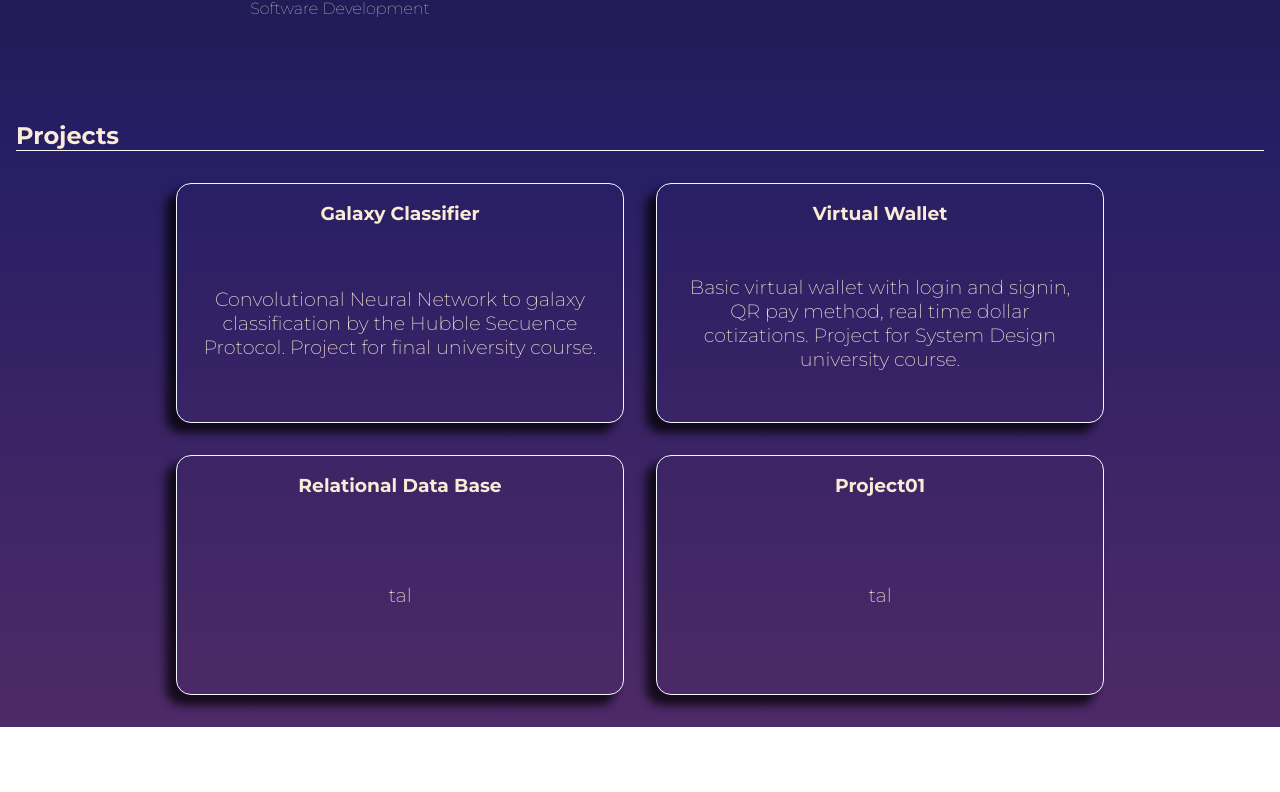
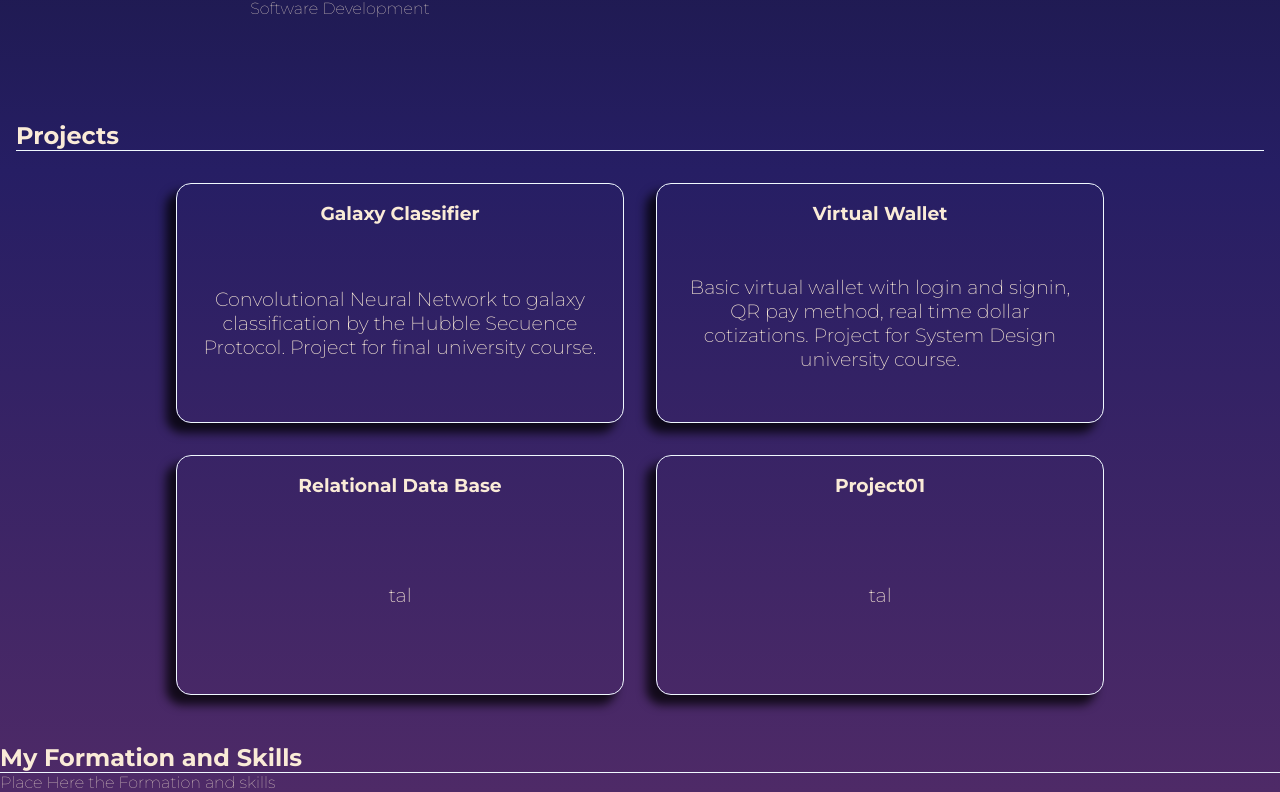
Before and after one commit to Leonidas314/Portfolio, a React (Vite) app: page / in a window 1280 px wide. Shown: the part 452-1244 px from the top of the page. Before the commit the page ends 1179 px from the top, so only its background shows below. Built offline with nearby package versions, Linux system fonts and the light colour scheme; a web font is replaced by a local one.

Commit message:
Add Skills basic component and css

```diff
--- a/src/components/layout/Body.jsx
+++ b/src/components/layout/Body.jsx
@@ -1,12 +1,14 @@
 import '../style/Body.css'
 import About from './About';
 import Projects from './Projects';
+import Skills from './Skills';
 export default function Body(){
     return(
         <div className="Body">
 
             <About/>
             <Projects/>
+            <Skills/>
         </div>
     );
 }
--- a/src/components/layout/Section.jsx
+++ /dev/null
@@ -1,5 +0,0 @@
-export default function Section(){
-    return(
-        <div>Section</div>
-    )
-}
--- /dev/null
+++ b/src/components/layout/Skills.jsx
@@ -0,0 +1,11 @@
+import '../style/Skills.css'
+export default function Skills(){
+    return(
+        <div className="skills-formation">
+            <h2>My Formation and Skills</h2>
+            <div>
+                <p>Place Here the Formation and skills</p>
+            </div>
+        </div>
+    )
+}
--- /dev/null
+++ b/src/components/style/Skills.css
@@ -0,0 +1,6 @@
+.skills-formation{
+    width: 100vw;
+}
+h2{
+    border-bottom: solid aliceblue 1px;
+}
```
